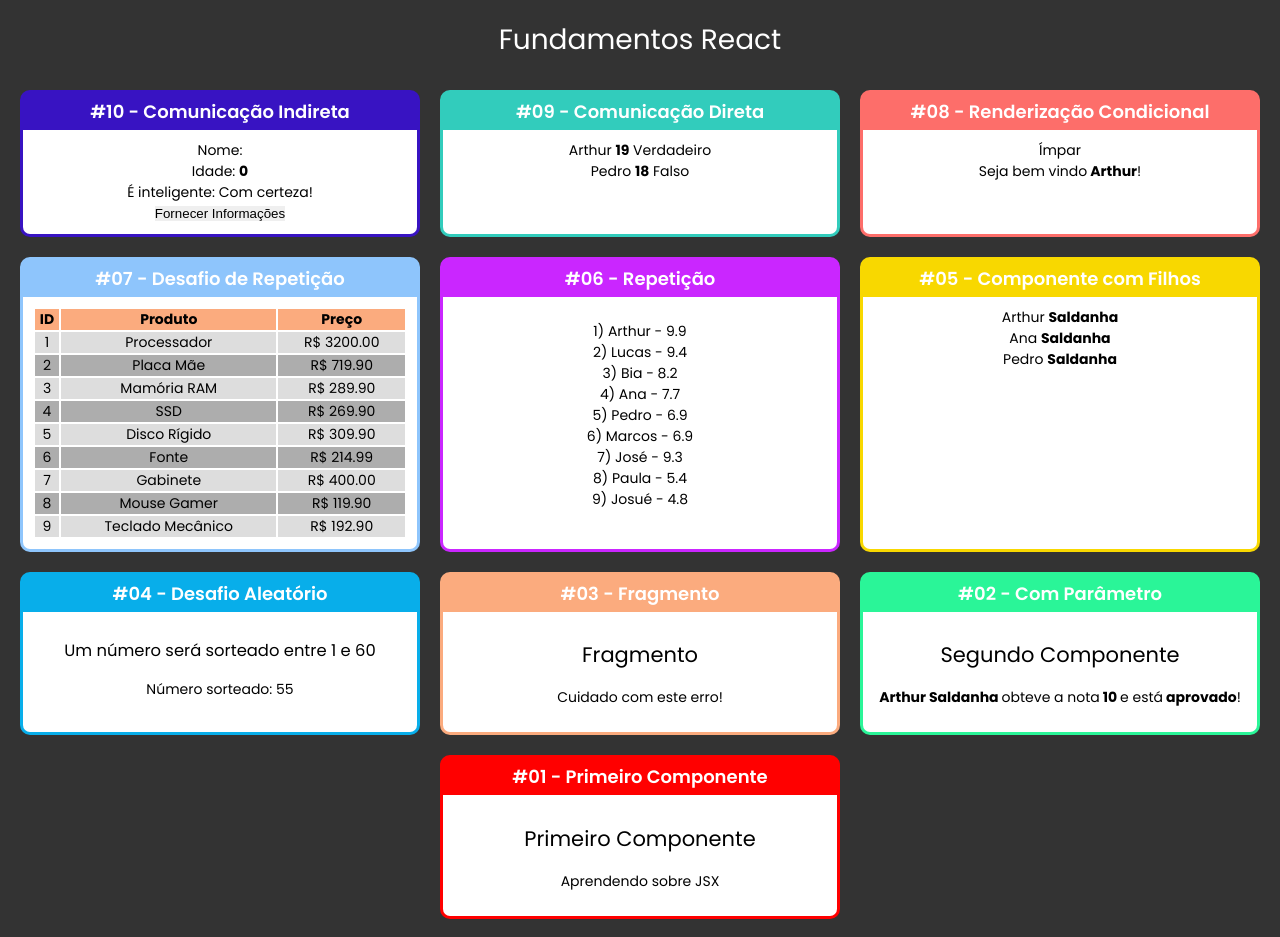
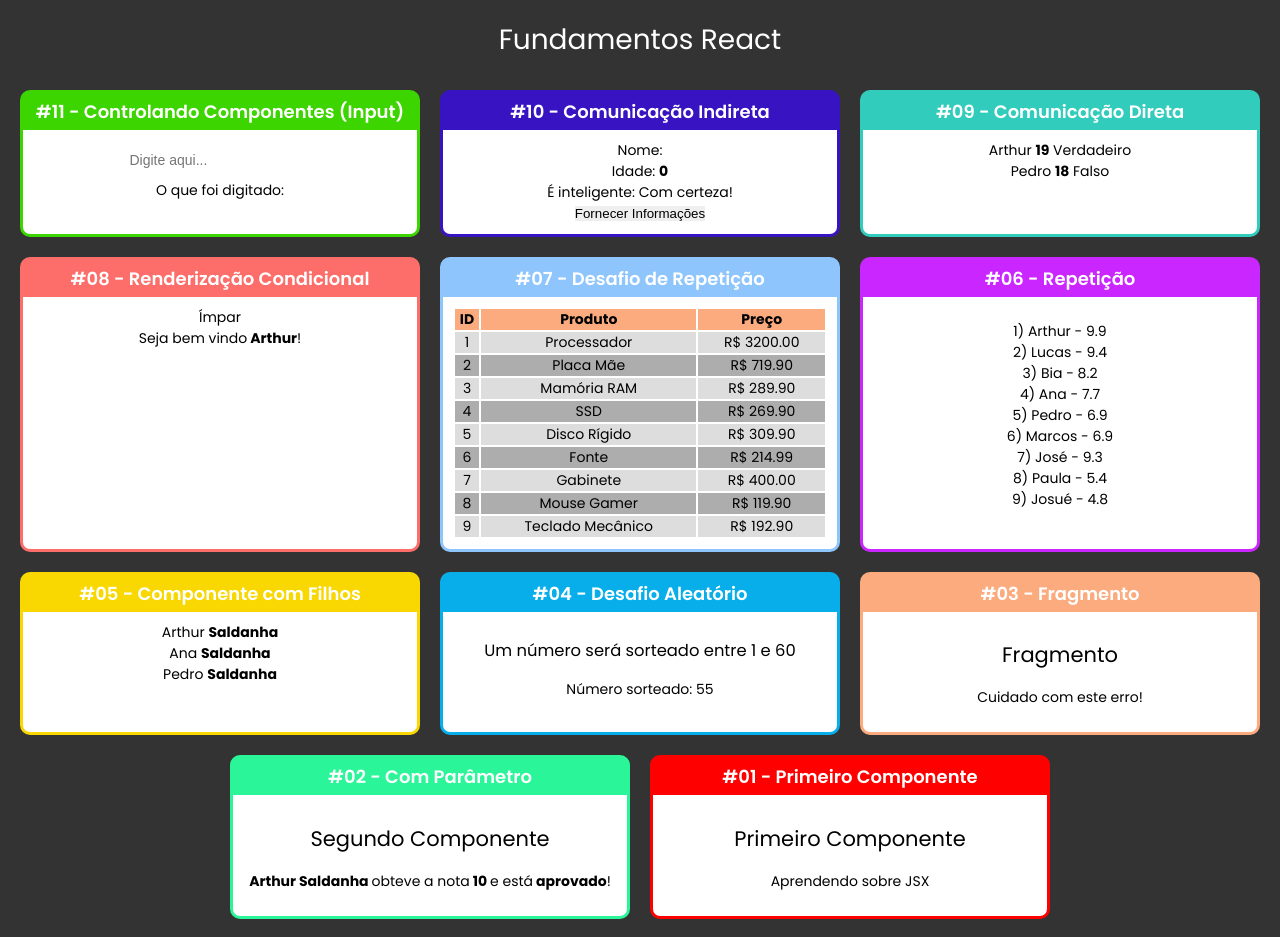
Before and after one commit to arthursaldanha/Learning-ReactJS, a React (Create React App) app: page / in a window 1280 px wide. Built offline with nearby package versions, Linux system fonts and the light colour scheme.

Commit message:
Controlando componentes (Inputs) com useState

```diff
--- a/src/App.jsx
+++ b/src/App.jsx
@@ -2,6 +2,7 @@ import React from 'react';
 import "./App.css"
 
 import Card from "./components/layout/Card.jsx";
+import Input from "./components/formulario/Input.jsx"
 import IndiretaPai from "./components/comunicacao/IndiretaPai.jsx"
 import DiretaPai from "./components/comunicacao/DiretaPai.jsx"
 import UsuarioInfo from "./components/condicional/UsuarioInfo.jsx";
@@ -21,6 +22,10 @@ const App = (props) => {
          <h1>Fundamentos React</h1>
 
          <div className="Cards">
+            <Card titulo="#11 - Controlando Componentes (Input)" color="#3CD500">
+               <Input />
+            </Card>
+
             <Card titulo="#10 - Comunicação Indireta" color="#3813C2">
                <IndiretaPai />
             </Card>
--- /dev/null
+++ b/src/components/formulario/Input.css
@@ -0,0 +1,6 @@
+.Input input {
+   font-size: 1.4rem;
+   padding: 1rem 1.5rem;
+   height: 4rem;
+   border-radius: 0.7rem;
+}
--- /dev/null
+++ b/src/components/formulario/Input.jsx
@@ -0,0 +1,15 @@
+import React, { useState } from 'react'
+import "./Input.css"
+
+const Input = (props) => {
+   const [ valor, setValor ] = useState("");
+
+   return (
+      <div className="Input">
+         <input type="text" value={valor} placeholder="Digite aqui..." onChange={ (e) => { setValor(e.target.value) }}/>
+         <div>O que foi digitado: <strong>{valor}</strong></div>
+      </div>
+   );
+}
+
+export default Input;
```
